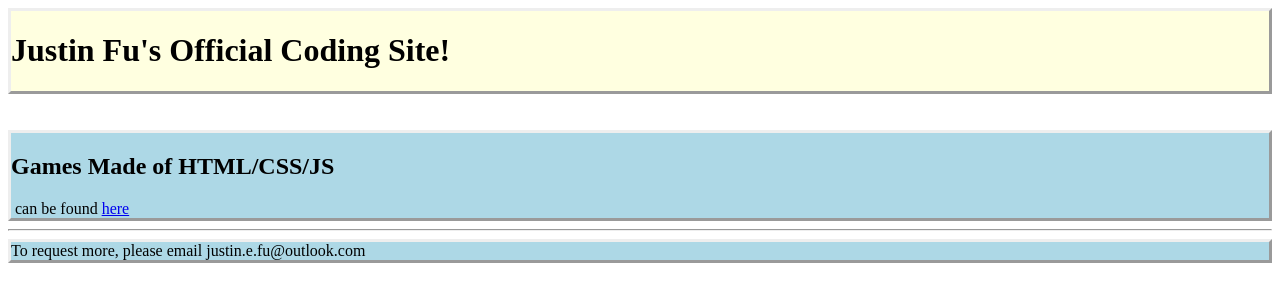
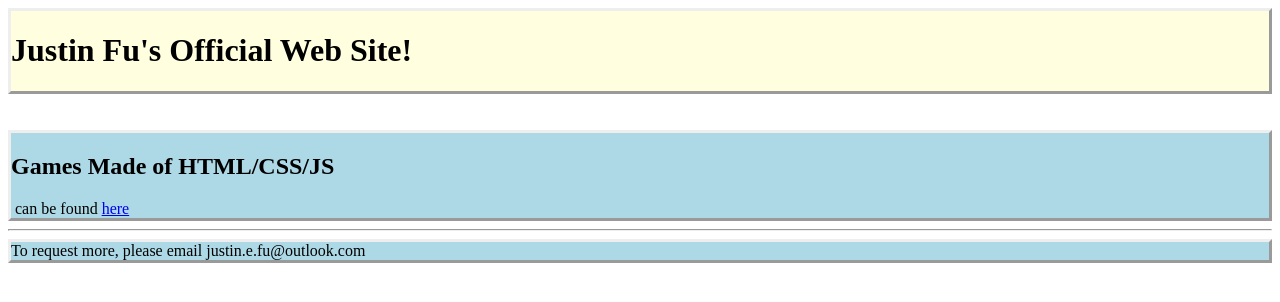
Before and after one commit to justin226/justin226.github.io.a, a plain HTML site: page index.html in a window 1280 px wide. Drawn offline with Linux system fonts and the light colour scheme.

Commit message:
Update index.html

```diff
--- a/index.html
+++ b/index.html
@@ -27,7 +27,7 @@
   <body>
     <header>
       <div height="200">
-        <h1>Justin Fu's Official Coding Site!</h1>
+        <h1>Justin Fu's Official Web Site!</h1>
       </div>
     </header>
     <br>
```
